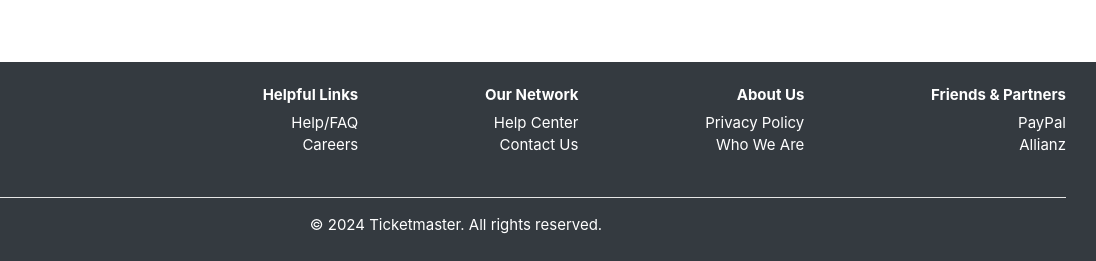
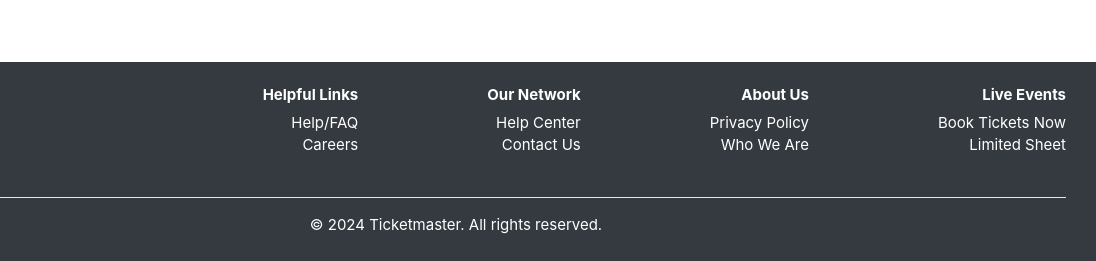
Before and after one commit to Aryan270370/tm, a plain HTML site: page index.html in a window 1280 px wide. Shown: the part 747-1008 px from the top of the page, 184-1280 px from the left. Drawn offline with nearby package versions, Linux system fonts and the light colour scheme; files whose address does not match are found by name.

Commit message:
Update index.html

```diff
--- a/index.html
+++ b/index.html
@@ -216,10 +216,10 @@
                             </ul>
                         </div>
                         <div>
-                            <h5>Friends & Partners</h5>
+                            <h5>Live Events</h5>
                             <ul class="list-unstyled">
-                                <li><a href="tel:+18772006141" class="text-white">PayPal</a></li>
-                                <li><a href="tel:+18772006141" class="text-white">Allianz</a></li>
+                                <li><a href="tel:+18772006141" class="text-white">Book Tickets Now</a></li>
+                                <li><a href="tel:+18772006141" class="text-white">Limited Sheet</a></li>
                             </ul>
                         </div>
                     </div>
```
